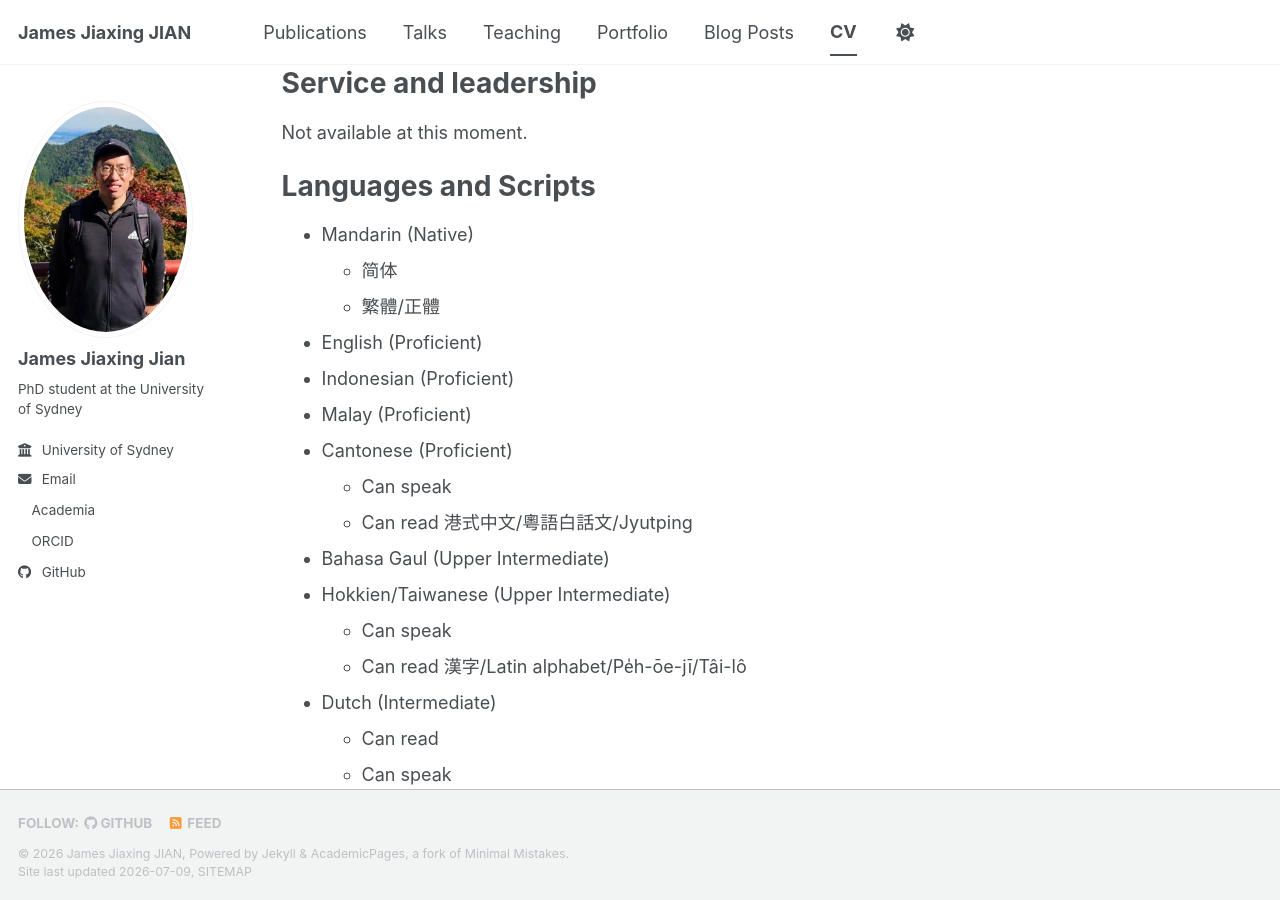
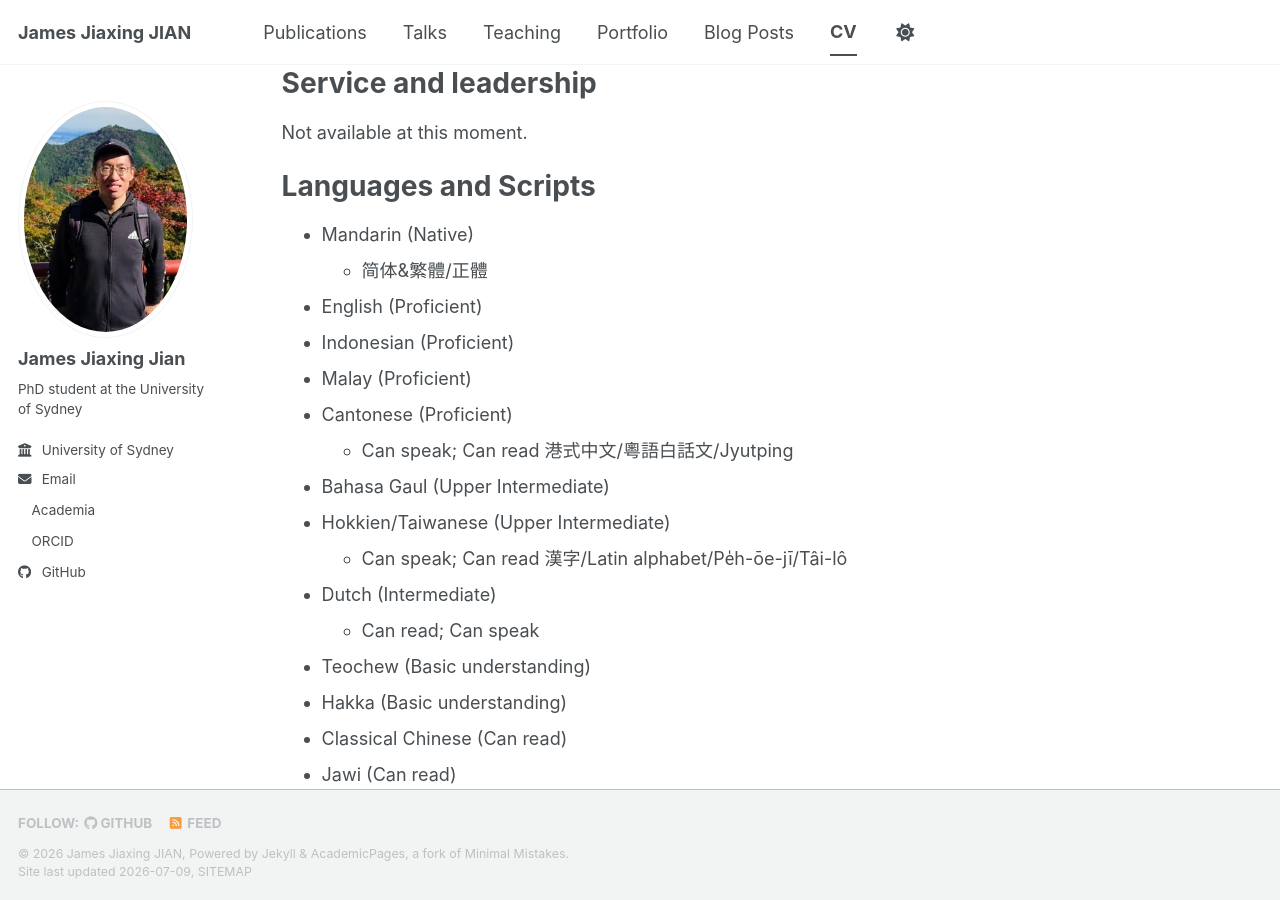
Before and after one commit to jamesjiaxingjian/jamesjiaxingjian.github.io, a Jekyll site: the page built from _pages/cv.md, in a window 1280 px wide and 900 px high, scrolled down 770 px. Built offline with Jekyll 4.4.1, drawn with Linux system fonts in a browser that asks for light colours; a style sheet for code colours, icons or effects is not loaded.

Commit message:
Update cv.md

```diff
--- a/_pages/cv.md
+++ b/_pages/cv.md
@@ -42,21 +42,17 @@ Not available at this moment.
 Languages and Scripts
 ======
 * Mandarin (Native)
-  * 简体
-  * 繁體/正體
+  * 简体&繁體/正體
 * English (Proficient)
 * Indonesian (Proficient)
 * Malay (Proficient)
 * Cantonese (Proficient)
-  * Can speak
-  * Can read 港式中文/粵語白話文/Jyutping
+  * Can speak; Can read 港式中文/粵語白話文/Jyutping
 * Bahasa Gaul (Upper Intermediate)
 * Hokkien/Taiwanese (Upper Intermediate)
-  * Can speak
-  * Can read 漢字/Latin alphabet/Pe̍h-ōe-jī/Tâi-lô
+  * Can speak; Can read 漢字/Latin alphabet/Pe̍h-ōe-jī/Tâi-lô
 * Dutch (Intermediate)
-  * Can read
-  * Can speak
+  * Can read; Can speak
 * Teochew (Basic understanding)
 * Hakka (Basic understanding)
 * Classical Chinese (Can read)
```
